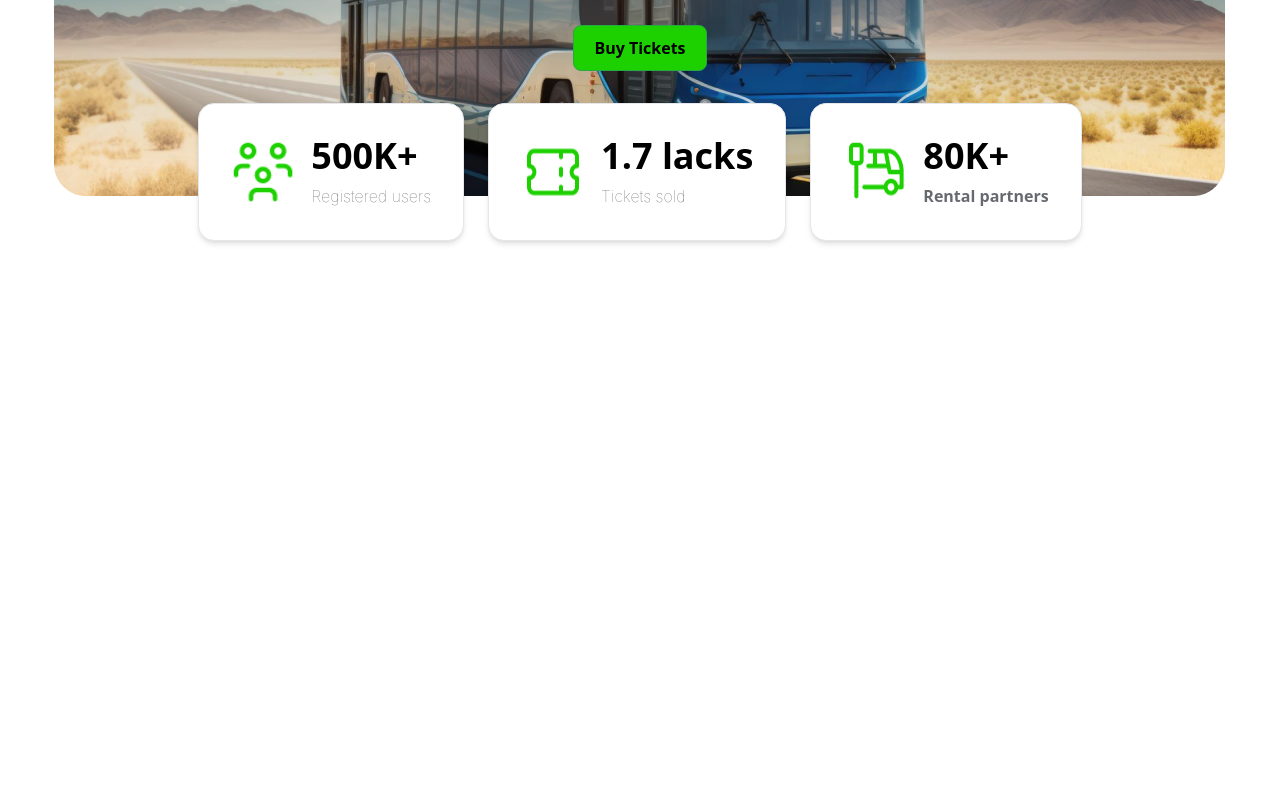
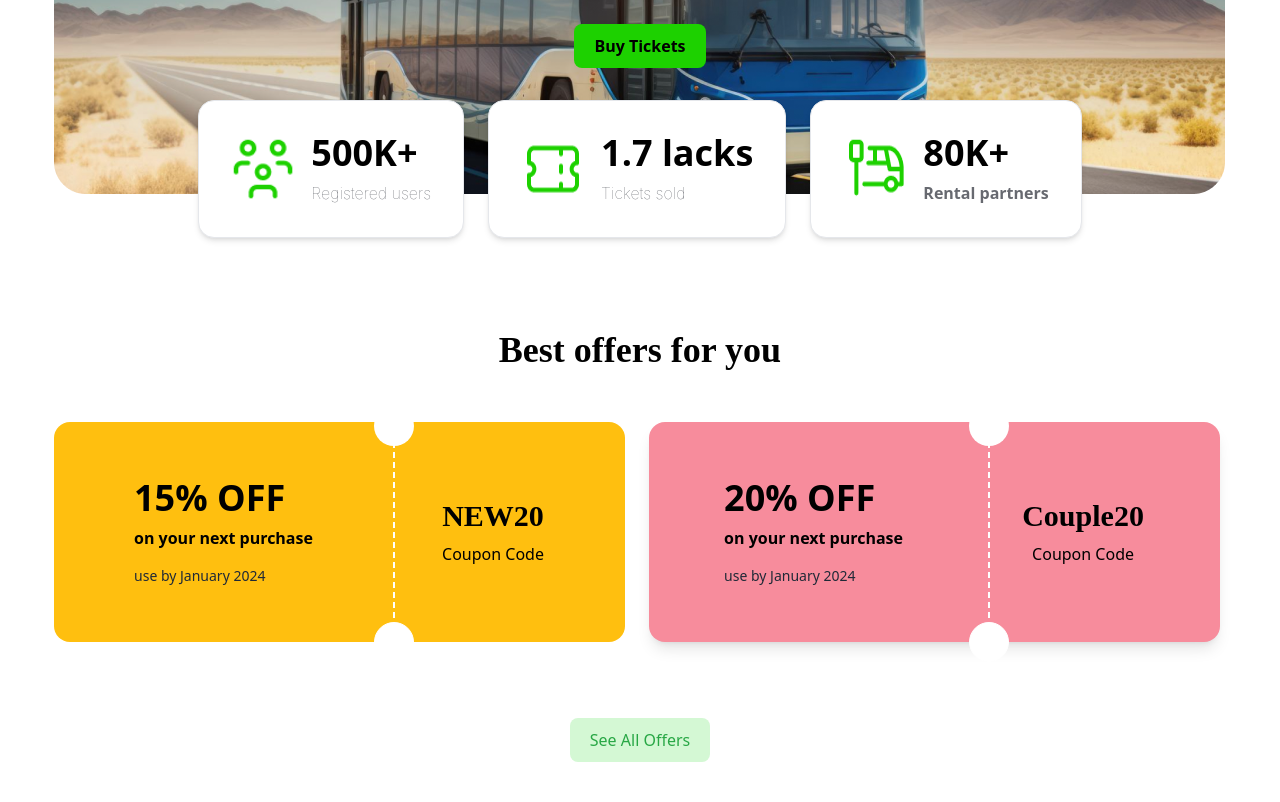
Before and after one commit to Arif-web1/bus-website, a website: page src/index.html in a window 1280 px wide. Shown: the part 456-1258 px from the top of the page. Before the commit the page ends 800 px from the top, so only its background shows below. Drawn offline with Linux system fonts and the light colour scheme.

Commit message:
2nd commit

```diff
--- a/src/index.html
+++ b/src/index.html
@@ -69,6 +69,63 @@
 
   </div>
 </section>
+<!-- coupon code -->
+<section class="lg:w-[1173px] mx-auto pt-14 pb-10">
+  <h1 class="text-4xl font-bold ralway pb-8 text-center">Best offers for you</h1>
+<div class="flex gap-6">
+  <div class="pt-5 pb-5 relative flex">
+    <div class="flex justify-around bg-[#FFBF0F] rounded-2xl  w-[571px] h-[220px] p-4">
+      <!-- Left Section -->
+      <div class="flex flex-col  text-start justify-center ">
+        <h2 class="text-4xl font-bold text-black">15% OFF</h2>
+        <p class="mt-2 text-black font-semibold">on your next purchase</p>
+        <p class="mt-4 text-sm text-gray-800">use by January 2024</p>
+      </div>
+
+      <!-- Divider -->
+      <div class="w-px h-44 absolute top-10 left-[339px] border-dashed border-r-2 border-white"></div>
+
+      <!-- Right Section -->
+      <div class="flex flex-col justify-center items-center ">
+        <span class="text-3xl font-bold text-black ralway">NEW20</span>
+        <p class="mt-2 text-black">Coupon Code</p>
+      </div>
+
+      <!-- Circular Cutouts -->
+
+    </div>
+    <div class="absolute bg-white rounded-full h-10 w-10 left-80 top-1 border-white"></div>
+      <div class="absolute bg-white rounded-full h-10 w-10 left-80 bottom-0 border border-white"></div>
+  </div>
+  <!-- secend div -->
+  <div class="pt-5 pb-5 relative flex">
+    <div class="flex justify-around bg-[#F78C9C] rounded-2xl shadow-lg w-[571px] h-[220px] p-4">
+      <!-- Left Section -->
+      <div class="flex flex-col  text-start justify-center ">
+        <h2 class="text-4xl font-bold text-black">20% OFF</h2>
+        <p class="mt-2 text-black font-semibold">on your next purchase</p>
+        <p class="mt-4 text-sm text-gray-800">use by January 2024</p>
+      </div>
+
+      <!-- Divider -->
+      <div class="w-px h-44 absolute top-10 left-[339px] border-dashed border-r-2 border-white"></div>
+
+      <!-- Right Section -->
+      <div class="flex flex-col justify-center items-center ">
+        <span class="text-3xl font-bold text-black ralway">Couple20 </span>
+        <p class="mt-2 text-black">Coupon Code</p>
+      </div>
+
+      <!-- Circular Cutouts -->
+
+    </div>
+    <div class="absolute bg-white rounded-full h-10 w-10 left-80 top-1 border-white"></div>
+      <div class="absolute bg-white rounded-full h-10 w-10 left-80 bottom-0 border border-white"></div>
+  </div>
+</div>
+
+<div class="flex justify-center items-center pt-14"><button class="button text-center ">See All Offers</button>
+</div></section>
 
  </main>
 
```
Also changed, not shown: dist/output.css.
